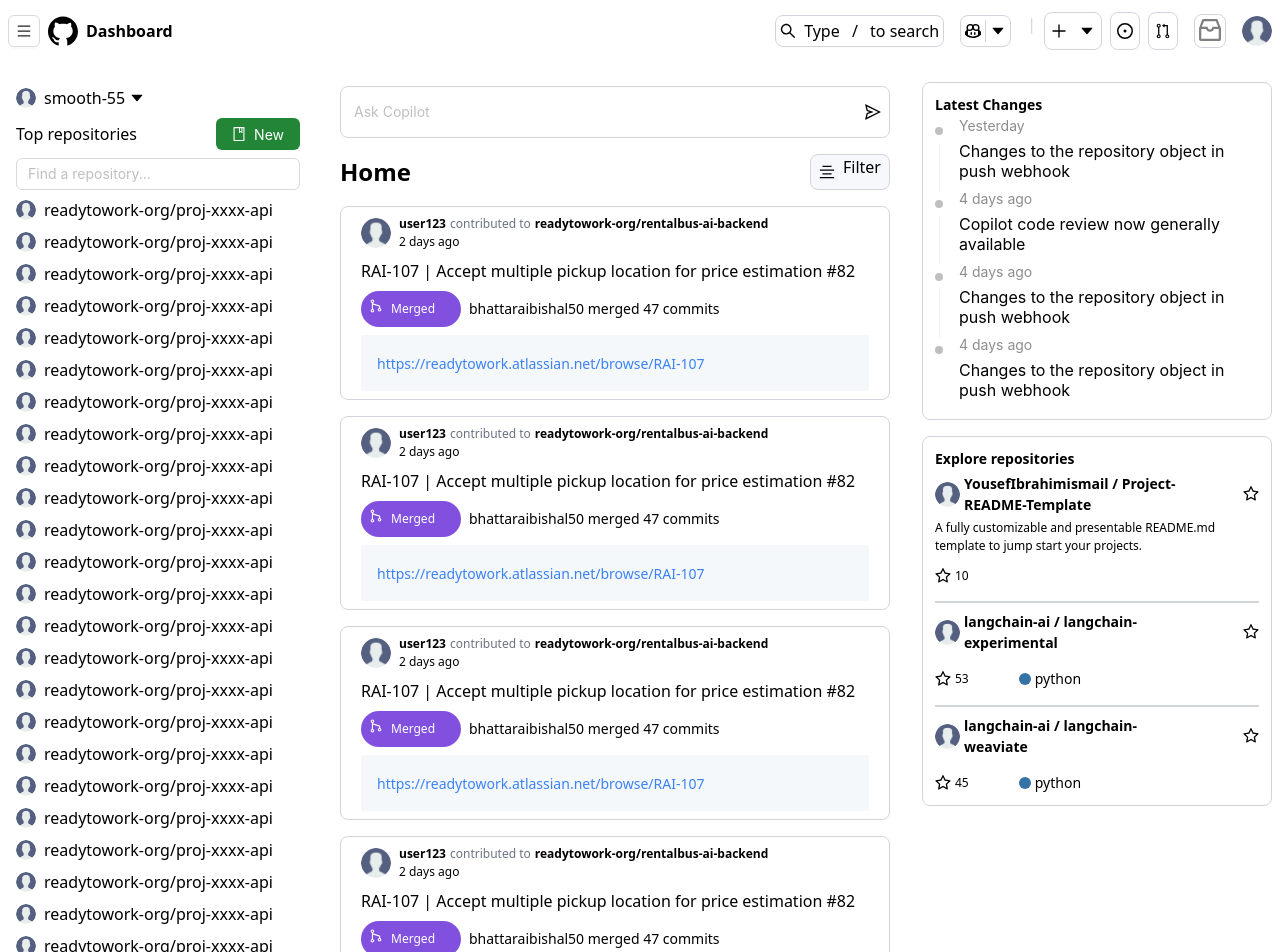
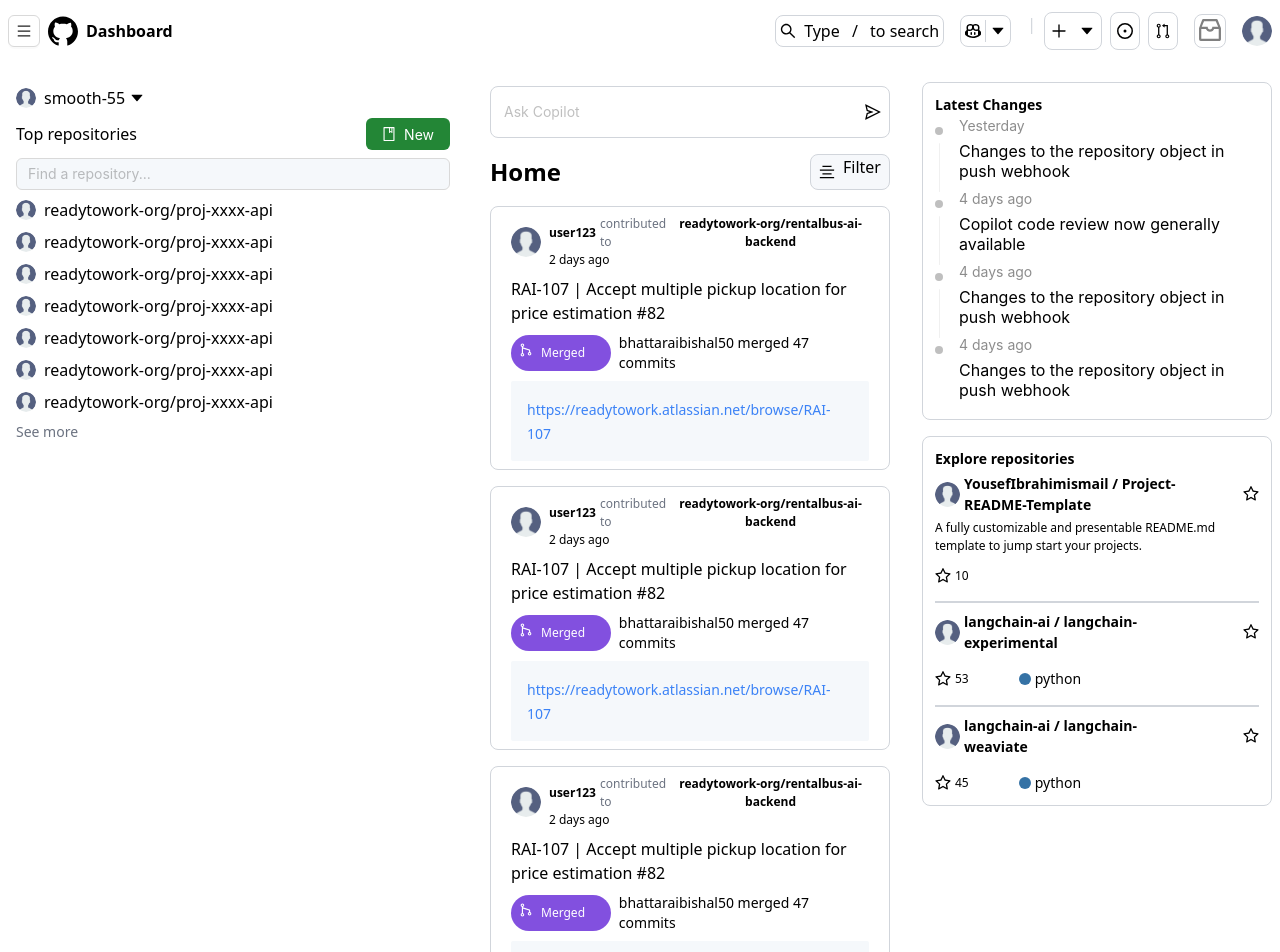
Before and after one commit to smooth-55/front, a Next.js app: page / in a window 1280 px wide. Shown: the top 952 px of the page. Built offline with nearby package versions, Linux system fonts and the light colour scheme.

Commit message:
fix: repos

```diff
--- a/src/components/molecules/LeftContainer/index.tsx
+++ b/src/components/molecules/LeftContainer/index.tsx
@@ -1,9 +1,15 @@
+"use client";
 import { Repo } from "@/components/atoms";
 import { BookOutlined, CaretDownOutlined } from "@ant-design/icons";
 import { Button, Input } from "antd";
 import Image from "next/image";
+import { useMemo, useState } from "react";
 
 const LeftContainer = () => {
+  const [seeMore, setSeeMore] = useState(false);
+  const repoCount = useMemo(() => {
+    return seeMore ? 100 : 7;
+  }, [seeMore]);
   return (
     <section className="left__container pt-4 px-2 max-h-[120vh] overflow-y-scroll py-3">
       <div className="user__info flex items-center gap-2">
@@ -32,17 +38,20 @@
           {"New"}
         </Button>
       </div>
-      <div className="repos mt-2 mb-2 flex flex-col gap-2">
-        <Input className="repos__input" placeholder="Find a repository..." />
-        {Array.from({ length: 20 }).map((_, i) => (
+      <div className="repos mt-2 mb-2 flex flex-col gap-2 border border-gray-300 p-2 rounded-[5px] sm:p-0 sm:border-none sm:rounded-none">
+        <Input
+          className="repos__input bg-[#f5f8fb]"
+          placeholder="Find a repository..."
+        />
+        {Array.from({ length: repoCount }).map((_, i) => (
           <Repo key={i} />
         ))}
-        <Repo />
-        <Repo />
-        <Repo />
-        <Repo />
-        <Repo />
-        <Repo />
+        <span
+          className="text-sm text-gray-500 cursor-pointer"
+          onClick={() => setSeeMore(!seeMore)}
+        >
+          {seeMore ? "See less" : "See more"}
+        </span>
       </div>
     </section>
   );
--- a/src/components/organisms/Main/index.tsx
+++ b/src/components/organisms/Main/index.tsx
@@ -11,14 +11,14 @@
       <div className=" header__container min-h-[40px] ">
         <Header />
       </div>
-      <div className="header__container flex gap-4 flex-row  w-full px-2">
-        <div className="left__container max-w-[450px] min-w-[300px] max-h-[150vh]">
+      <div className="header__container flex gap-4 flex-row  w-full px-2 max-sm:flex-col">
+        <div className="left__container w-full items-center md:max-w-[450px] md:min-w-[300px] max-h-[150vh]">
           <LeftContainer />
         </div>
         <div className=" feed_container  w-full flex-1 ">
           <MainContainer />
         </div>
-        <div className=" right__containt max-w-[450px] min-w-[300px] ">
+        <div className=" right__containt max-w-[450px] min-w-[300px] max-xl:hidden">
           <RightContainer />
         </div>
       </div>
```
